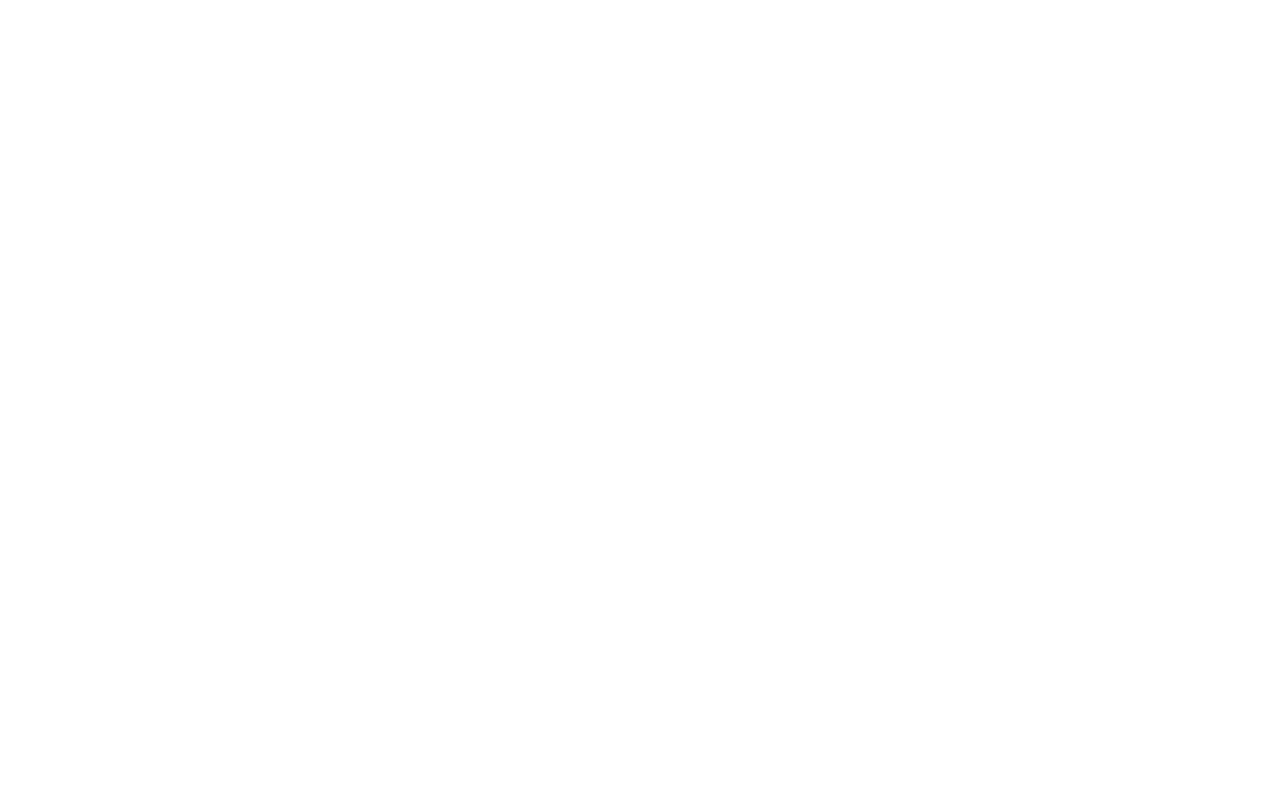
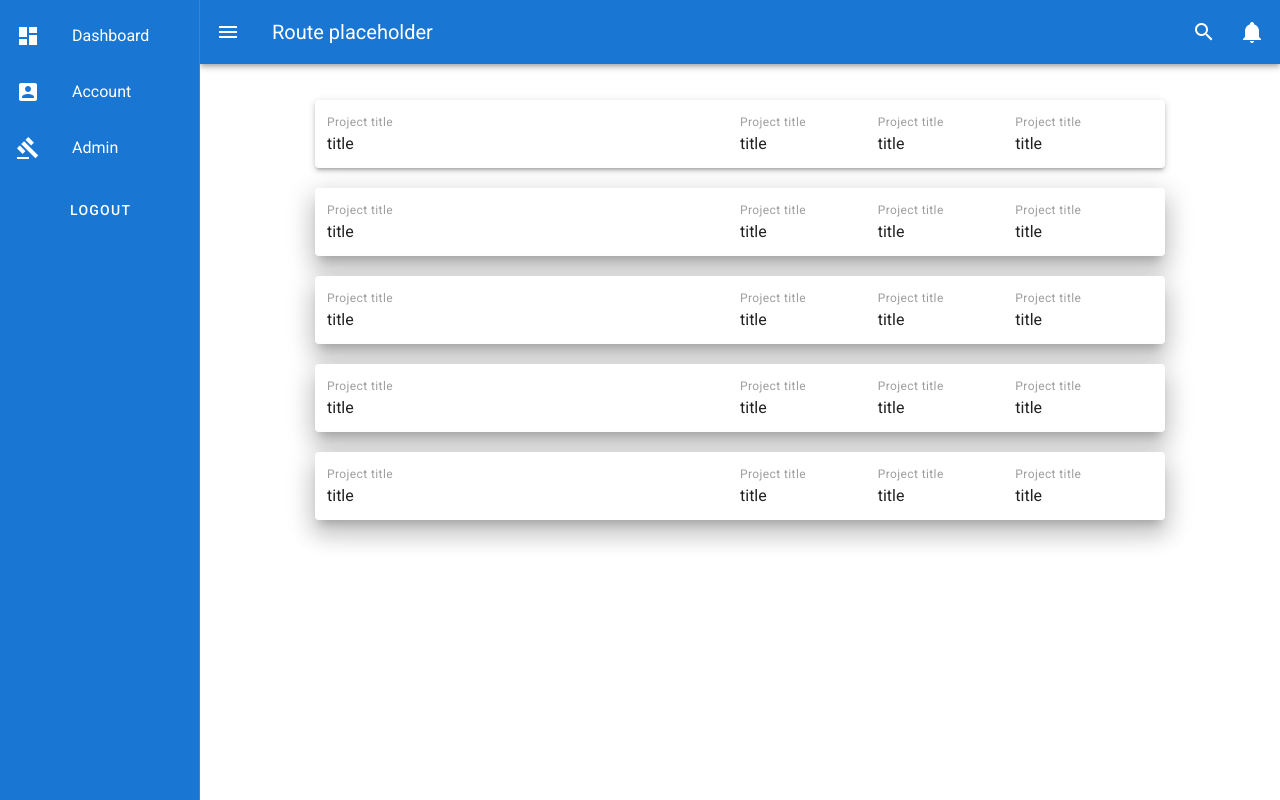
Before and after one commit to Cefasway94/logistics, a Vue app: page /dashboard/client in a window 1280 px wide. Built offline with nearby package versions, Linux system fonts and the light colour scheme.

Commit message:
added three Dashboard components Agent, Client and Transporter

```diff
--- a/src/App.vue
+++ b/src/App.vue
@@ -1,9 +1,9 @@
 <template>
   <v-app>
-      <div v-if="!login">
+      <div v-if="login">
         <Dashboard/>
       </div>
-      <div >
+      <div v-if="!login">
         <Login/>
       </div>
   </v-app>
--- /dev/null
+++ b/src/components/Client.vue
@@ -0,0 +1,145 @@
+<template>
+    <div class="pa-auto my-">
+        <h1 class="subheading grey--text">Dashboard</h1>
+
+            <v-container class="my-10 ">
+                <v-card
+                elevation="3"
+                class="pa-3 mx-auto mb-5"
+                width="850">
+               <v-layout>
+                   <v-flex xs12 md6>
+                       <div class="caption grey--text">Project title</div>
+                        <div>title</div>
+                   </v-flex>
+                   <v-flex xs6 sm4 md2>
+                        <div class="caption grey--text">Project title</div>
+                        <div>title</div>
+                   </v-flex>
+                   <v-flex xs6 sm4 md2>
+                        <div class="caption grey--text">Project title</div>
+                        <div>title</div>
+                   </v-flex>
+                   <v-flex xs6 sm4 md2>
+                        <div class="caption grey--text">Project title</div>
+                        <div>title</div>
+                   </v-flex>
+                </v-layout>
+        </v-card>
+
+        <v-card
+                elevation="15"
+                class="pa-3 mx-auto mb-5"
+                width="850">
+               <v-layout>
+                   <v-flex xs12 md6>
+                       <div class="caption grey--text">Project title</div>
+                        <div>title</div>
+                   </v-flex>
+                   <v-flex xs6 sm4 md2>
+                        <div class="caption grey--text">Project title</div>
+                        <div>title</div>
+                   </v-flex>
+                   <v-flex xs6 sm4 md2>
+                        <div class="caption grey--text">Project title</div>
+                        <div>title</div>
+                   </v-flex>
+                   <v-flex xs6 sm4 md2>
+                        <div class="caption grey--text">Project title</div>
+                        <div>title</div>
+                   </v-flex>
+                </v-layout>
+        </v-card>
+
+        <v-card
+                elevation="15"
+                class="pa-3 mx-auto mb-5"
+                width="850">
+               <v-layout>
+                   <v-flex xs12 md6>
+                       <div class="caption grey--text">Project title</div>
+                        <div>title</div>
+                   </v-flex>
+                   <v-flex xs6 sm4 md2>
+                        <div class="caption grey--text">Project title</div>
+                        <div>title</div>
+                   </v-flex>
+                   <v-flex xs6 sm4 md2>
+                        <div class="caption grey--text">Project title</div>
+                        <div>title</div>
+                   </v-flex>
+                   <v-flex xs6 sm4 md2>
+                        <div class="caption grey--text">Project title</div>
+                        <div>title</div>
+                   </v-flex>
+                </v-layout>
+        </v-card>
+
+        <v-card
+                elevation="15"
+                class="pa-3 mx-auto mb-5"
+                width="850">
+               <v-layout>
+                   <v-flex xs12 md6>
+                       <div class="caption grey--text">Project title</div>
+                        <div>title</div>
+                   </v-flex>
+                   <v-flex xs6 sm4 md2>
+                        <div class="caption grey--text">Project title</div>
+                        <div>title</div>
+                   </v-flex>
+                   <v-flex xs6 sm4 md2>
+                        <div class="caption grey--text">Project title</div>
+                        <div>title</div>
+                   </v-flex>
+                   <v-flex xs6 sm4 md2>
+                        <div class="caption grey--text">Project title</div>
+                        <div>title</div>
+                   </v-flex>
+                </v-layout>
+        </v-card>
+
+        <v-card
+                elevation="15"
+                class="pa-3 mx-auto mb-5"
+                width="850">
+               <v-layout>
+                   <v-flex xs12 md6>
+                       <div class="caption grey--text">Project title</div>
+                        <div>title</div>
+                   </v-flex>
+                   <v-flex xs6 sm4 md2>
+                        <div class="caption grey--text">Project title</div>
+                        <div>title</div>
+                   </v-flex>
+                   <v-flex xs6 sm4 md2>
+                        <div class="caption grey--text">Project title</div>
+                        <div>title</div>
+                   </v-flex>
+                   <v-flex xs6 sm4 md2>
+                        <div class="caption grey--text">Project title</div>
+                        <div>title</div>
+                   </v-flex>
+                </v-layout>
+        </v-card>
+
+        </v-container>
+    </div>
+</template>
+
+<script>
+export default {
+
+  data () {
+      return{
+          project : [
+              {title: '', project:'', project1:'', project2:'', project3:'' },
+              {title: '', project:'', project1:'', project2:'', project3:'' },
+              {title: '', project:'', project1:'', project2:'', project3:'' },
+              {title: '', project:'', project1:'', project2:'', project3:'' }
+          ]
+      }
+  }
+
+}
+</script>
--- a/src/components/Navigation.vue
+++ b/src/components/Navigation.vue
@@ -16,6 +16,9 @@
 
           <v-btn icon>
             <v-icon>mdi-magnify</v-icon>
+         </v-btn>
+         <v-btn icon>
+            <v-icon>mdi-bell</v-icon>
          </v-btn>
       </v-app-bar >
 
--- a/src/components/Signin.vue
+++ b/src/components/Signin.vue
@@ -3,7 +3,7 @@
         <v-card
         elevation="20"
         class="my-auto mx-8 pa-7"
-        width="500">
+        width="500" >
             <v-card-title >
                 <h2 class="primary--text ">SIGN IN</h2>
             </v-card-title>
--- a/src/router/index.js
+++ b/src/router/index.js
@@ -2,6 +2,7 @@
 import VueRouter from 'vue-router'
 import Signin from '../components/Signin.vue';
 import Signup from '../components/Signup.vue';
+import Client from '../components/Client.vue';
 
 Vue.use(VueRouter)
 
@@ -20,6 +21,11 @@
     path:'/signup',
     name:'signup',
     component: Signup
+  },
+  {
+    path:'/dashboard/client',
+    name:'client',
+    component: Client
   }
 ]
 
--- a/src/views/Dashboard.vue
+++ b/src/views/Dashboard.vue
@@ -3,30 +3,10 @@
    <v-content>
     <Navigation/>
 
-<div>
-<router-view> </router-view>
-   <div class="my-10">
-     Lorem ipsum dolor sit amet consectetur adipisicing elit. Voluptatibus inventore, libero debitis fugiat, assumenda optio deserunt laudantium dolorem saepe quidem odio? Sapiente nulla, aperiam doloremque temporibus commodi corrupti corporis quo.
 
-   </div>
-   <div class="my-auto">
-     Lorem ipsum dolor sit amet consectetur adipisicing elit. Voluptatibus inventore, libero debitis fugiat, assumenda optio deserunt laudantium dolorem saepe quidem odio? Sapiente nulla, aperiam doloremque temporibus commodi corrupti corporis quo.
+        <router-view> </router-view>
 
-   </div>
-   <div class="my-auto">
-     Lorem ipsum dolor sit amet consectetur adipisicing elit. Voluptatibus inventore, libero debitis fugiat, assumenda optio deserunt laudantium dolorem saepe quidem odio? Sapiente nulla, aperiam doloremque temporibus commodi corrupti corporis quo.
-
-   </div>
-   <div class="my-auto">
-     Lorem ipsum dolor sit amet consectetur adipisicing elit. Voluptatibus inventore, libero debitis fugiat, assumenda optio deserunt laudantium dolorem saepe quidem odio? Sapiente nulla, aperiam doloremque temporibus commodi corrupti corporis quo.
-
-   </div>
-   <div class="my-10">
-     Lorem ipsum dolor sit amet consectetur adipisicing elit. Voluptatibus inventore, libero debitis fugiat, assumenda optio deserunt laudantium dolorem saepe quidem odio? Sapiente nulla, aperiam doloremque temporibus commodi corrupti corporis quo.
-   </div>
-</div>
-</v-content>
-
+  </v-content>
  </v-app>
 </template>
 
--- a/src/views/Login.vue
+++ b/src/views/Login.vue
@@ -1,12 +1,12 @@
 <template>
 <v-content>
 
-<v-row justify="end">
-    <v-col cols="12" sm="10" md="8" lg="6" >
+<v-row wrap justify="end" >
+    <v-flex xs-12 sm11 md8 lg5 >
 
     <router-view></router-view>
-</v-col>
-</v-row>
+</v-flex>
+</v-row >
 
 </v-content>
 </template>
```
Also changed, not shown: src/components/Agent.vue (added), src/components/Transporter.vue (added).
